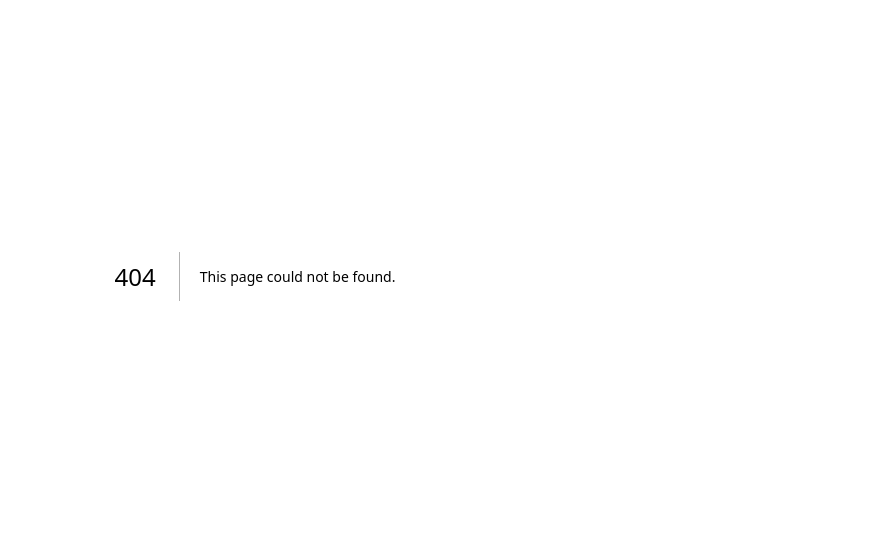
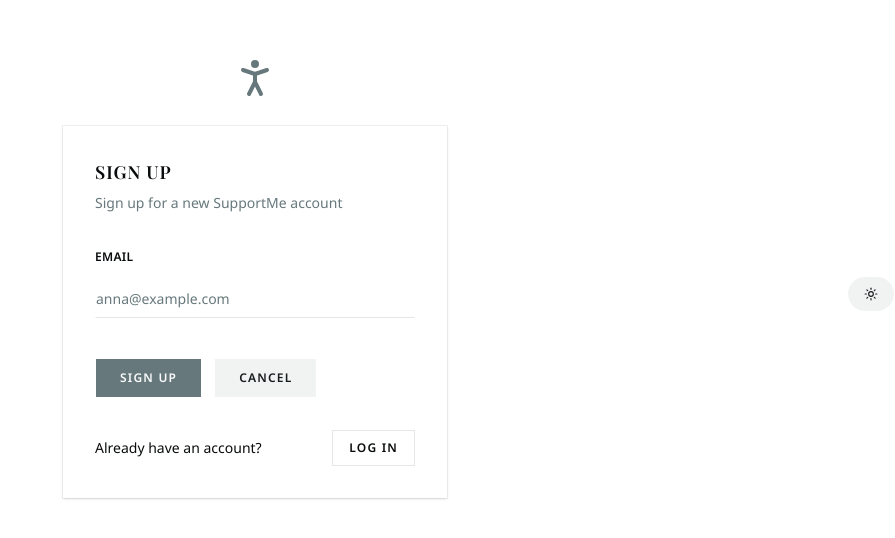
Before and after one commit to iniluap/support-me, a Next.js app: page /sign-up in a window 1280 px wide. Before the commit this address had no page. Shown: the part 124-662 px from the top of the page, without its empty margins (385-1280 px from the left). Built offline with nearby package versions, Linux system fonts and the light colour scheme; a web font is replaced by a local one.

Commit message:
Create sign up page boilerplate

```diff
--- a/app/(logged-out)/login/page.tsx
+++ b/app/(logged-out)/login/page.tsx
@@ -118,7 +118,7 @@ export default function LoginPage() {
             nativeButton={false}
             variant={'outline'}
             size={'sm'}
-            render={<Link href="/signup" />}>
+            render={<Link href="/sign-up" />}>
             Sign up
           </Button>
         </CardFooter>
--- a/app/(logged-out)/page.tsx
+++ b/app/(logged-out)/page.tsx
@@ -22,7 +22,7 @@ export default function LandingPage() {
         <small>or</small>
         <Button
           nativeButton={false}
-          render={<Link href="/signup" />}
+          render={<Link href="/sign-up" />}
           variant="outline">
           Sign up
         </Button>
--- /dev/null
+++ b/app/(logged-out)/sign-up/page.tsx
@@ -0,0 +1,102 @@
+'use client';
+
+import { Button } from '@/components/ui/button';
+import {
+  Card,
+  CardContent,
+  CardDescription,
+  CardFooter,
+  CardHeader,
+  CardTitle
+} from '@/components/ui/card';
+import { PersonStandingIcon } from 'lucide-react';
+import Link from 'next/link';
+import { useForm, Controller } from 'react-hook-form';
+import { zodResolver } from '@hookform/resolvers/zod';
+import * as z from 'zod';
+import {
+  Field,
+  FieldGroup,
+  FieldLabel,
+  FieldError
+} from '@/components/ui/field';
+import { Input } from '@/components/ui/input';
+
+const formSchema = z.object({
+  email: z.email()
+});
+
+export default function SignUpPage() {
+  const form = useForm<z.infer<typeof formSchema>>({
+    resolver: zodResolver(formSchema),
+    defaultValues: {
+      email: ''
+    }
+  });
+
+  function handleSubmit(values: z.infer<typeof formSchema>) {
+    console.log(values, 'validation passed');
+  }
+
+  return (
+    <>
+      <PersonStandingIcon
+        size={48}
+        className="text-primary"
+      />
+      <Card className="w-full max-w-sm">
+        <CardHeader>
+          <CardTitle>Sign up</CardTitle>
+          <CardDescription>Sign up for a new SupportMe account</CardDescription>
+        </CardHeader>
+        <CardContent>
+          <form
+            id="login-form"
+            onSubmit={form.handleSubmit(handleSubmit)}>
+            <FieldGroup>
+              <Controller
+                name="email"
+                control={form.control}
+                render={({ field, fieldState }) => (
+                  <Field data-invalid={fieldState.invalid}>
+                    <FieldLabel htmlFor={field.name}>Email</FieldLabel>
+                    <Input
+                      {...field}
+                      id={field.name}
+                      aria-invalid={fieldState.invalid}
+                      placeholder="anna@example.com"
+                      autoComplete="on"
+                      type="email"
+                    />
+                    {fieldState.invalid && (
+                      <FieldError errors={[fieldState.error]} />
+                    )}
+                  </Field>
+                )}
+              />
+              <Field orientation="horizontal">
+                <Button type="submit">Sign up</Button>
+                <Button
+                  nativeButton={false}
+                  variant={'secondary'}
+                  render={<Link href="/" />}>
+                  Cancel
+                </Button>
+              </Field>
+            </FieldGroup>
+          </form>
+        </CardContent>
+        <CardFooter className="justify-between">
+          <p>Already have an account?</p>
+          <Button
+            nativeButton={false}
+            variant={'outline'}
+            size={'sm'}
+            render={<Link href="/login" />}>
+            Log in
+          </Button>
+        </CardFooter>
+      </Card>
+    </>
+  );
+}
```
